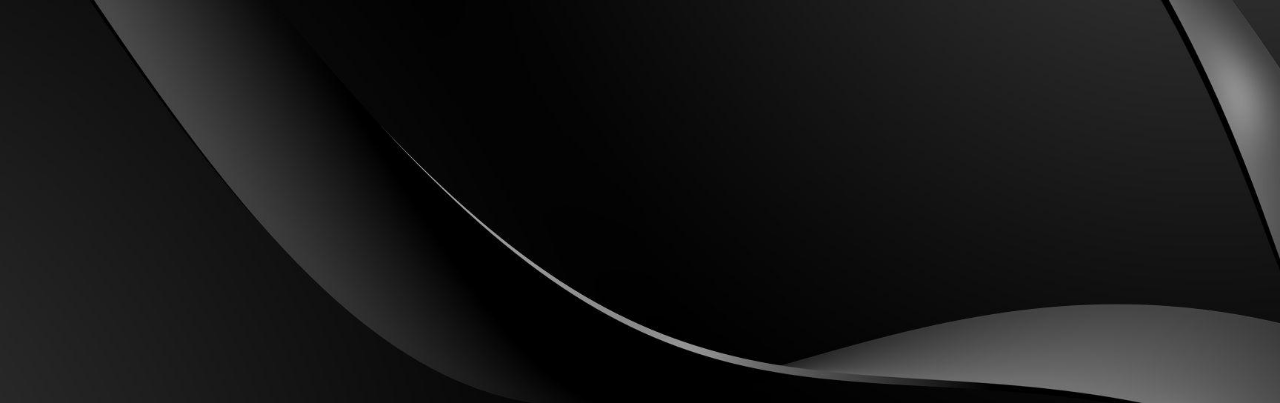
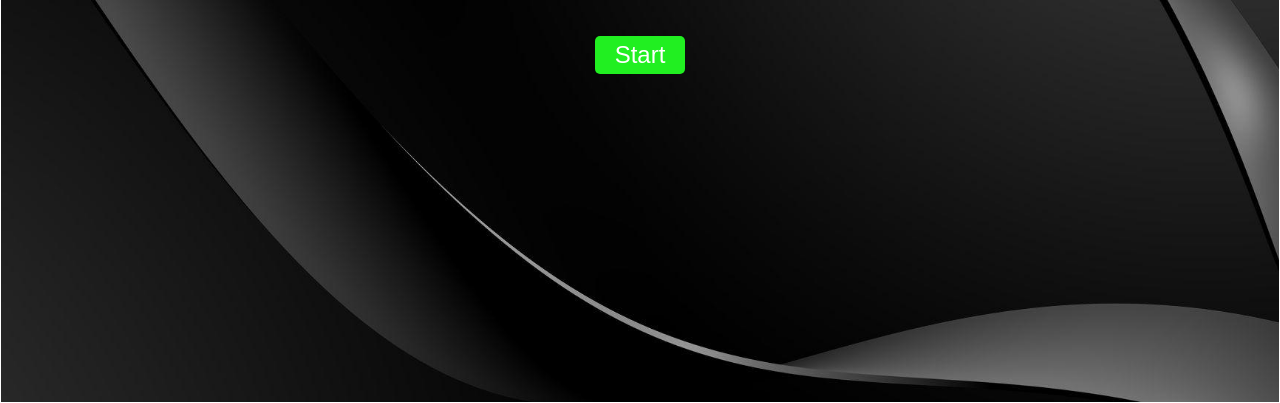
Before and after one commit to mralexnolla/hangman, a plain HTML site: page index.html in a window 1280 px wide. Shown: the part 397-800 px from the top of the page. Drawn offline with Linux system fonts and the light colour scheme.

Commit message:
sampson commit

```diff
--- a/style.css
+++ b/style.css
@@ -9,7 +9,6 @@ body{
     color: white;
 
 }
-
 .container{
     height: 100vh;
     width: 100%;
@@ -19,5 +18,24 @@ body{
     background-repeat: no-repeat;
     display: flex;
     justify-content: center;
+    align-items: center;
     padding: 2rem;
+    flex-direction: column;
+    text-align: center;
+    border: 1px solid white
 }
+h1{
+    margin: 2rem auto;
+}
+#startButton {
+    display: block;
+    margin: 20px auto;
+    padding: 5px 20px;
+    background-color: rgb(33, 239, 33);
+    color: #fff;
+    font-size: 24px;
+    cursor: pointer;
+    border: none;
+    border-radius: 5px;
+    width: 100%;
+}
```
Also changed, not shown: index.html (+1 -0 lines).
